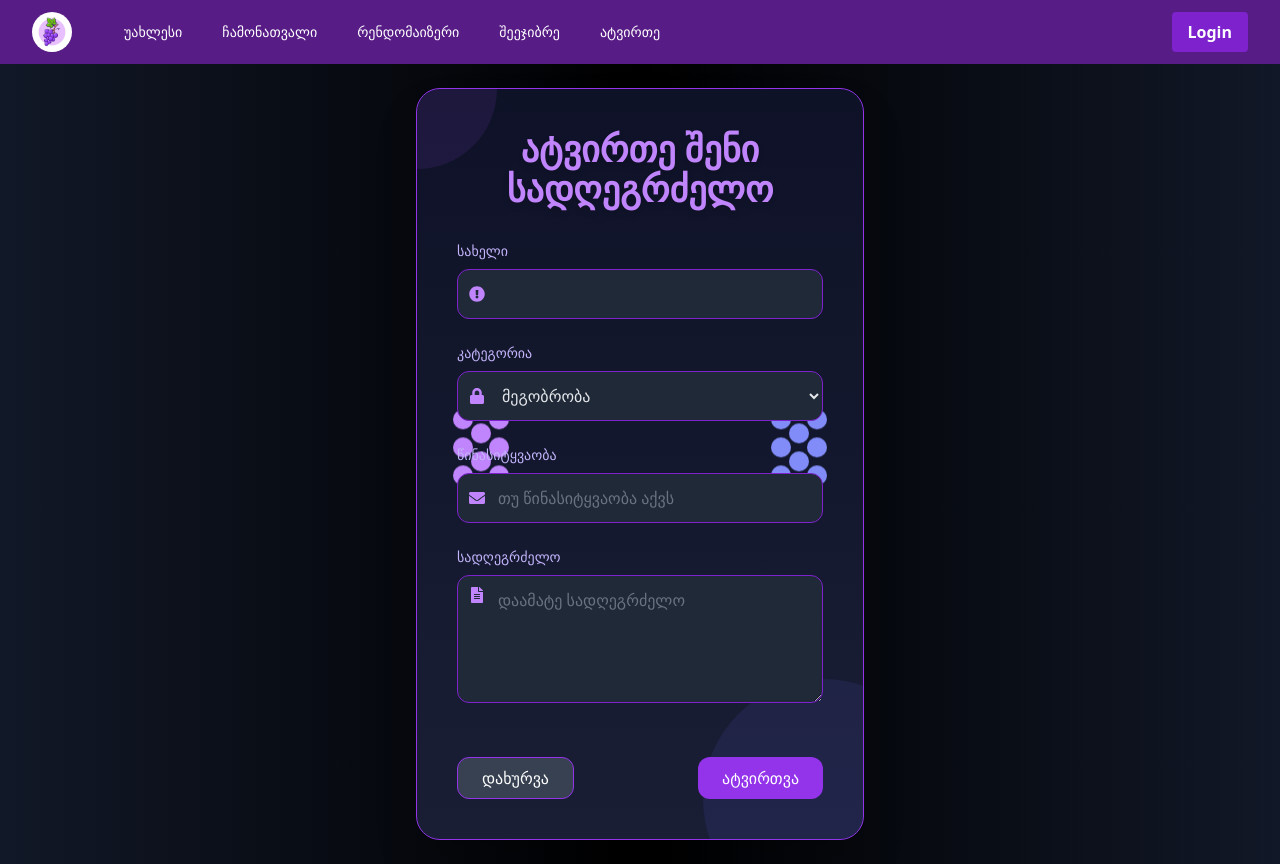
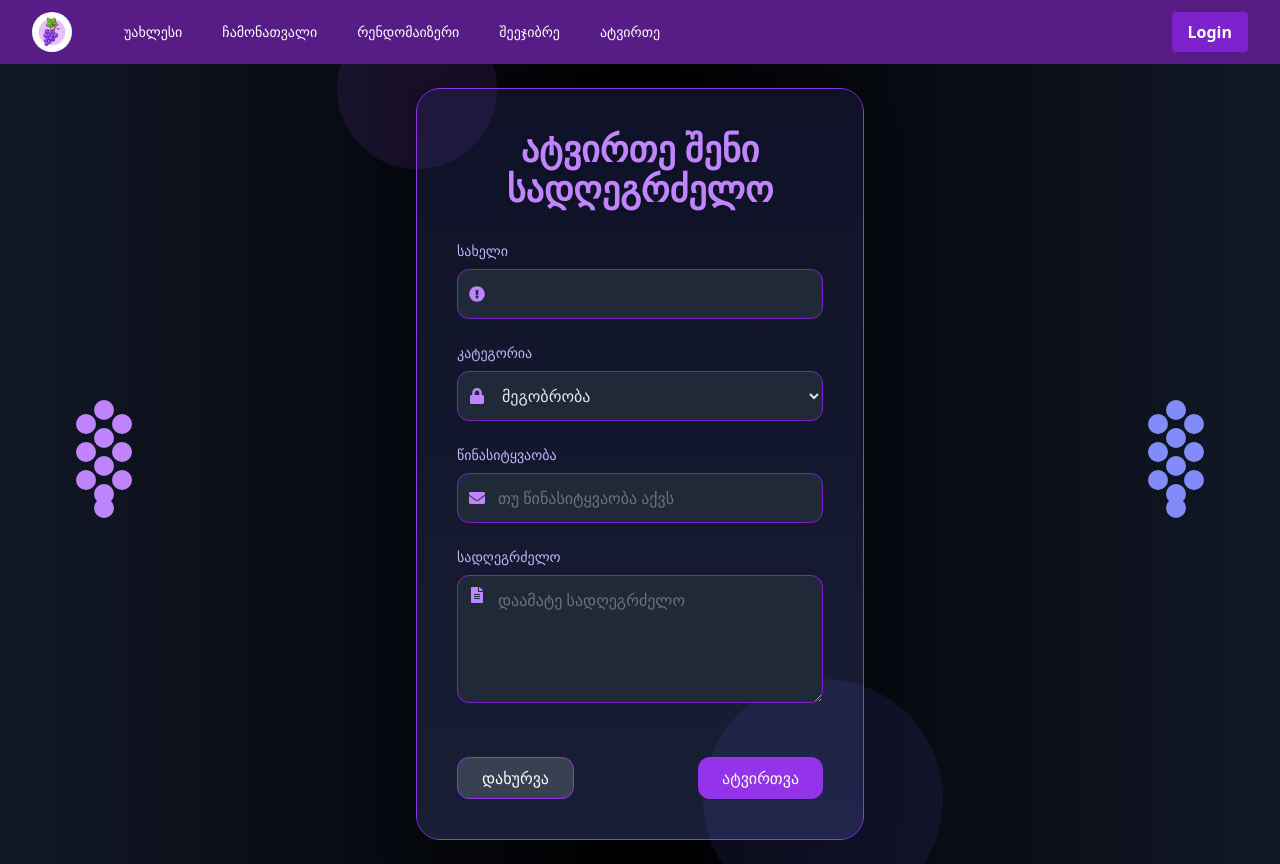
Before and after one commit to Matheus-The-one/ToastGen, a Next.js app in the folder toastgen/: page /upload in a window 1280 px wide. Built offline with nearby package versions, Linux system fonts and the light colour scheme.

Commit message:
uplaod.tsx updated

```diff
--- a/toastgen/app/(pages)/upload/UploadCard.tsx
+++ b/toastgen/app/(pages)/upload/UploadCard.tsx
@@ -4,19 +4,12 @@ import Grapes from './Grapes';
 
 const UploadCard: React.FC = () => {
   return (
-    <div className="relative flex justify-center items-center min-h-screen bg-gradient-to-r from-gray-900 via-black to-gray-900 p-4">
-      <div className="relative bg-gradient-to-b from-gray-900 to-gray-800 text-gray-200 p-10 rounded-3xl shadow-2xl max-w-md w-full border border-purple-600 overflow-hidden">
+    <div className="relative flex justify-center items-center min-h-screen bg-gradient-to-r from-gray-900 via-black to-gray-900 p-4 overflow-hidden">
+      <div className="relative bg-gradient-to-b from-gray-900 to-gray-800 text-gray-200 p-10 rounded-3xl shadow-2xl max-w-md w-full border border-purple-600">
         <div className="absolute top-0 left-0 w-full h-full bg-purple-600 opacity-20 mix-blend-multiply animate-pulse-slow"></div>
         <div className="absolute top-0 left-0 w-full h-full bg-indigo-600 opacity-20 mix-blend-multiply animate-pulse-slow-reverse"></div>
         <div className="absolute -top-20 -left-20 w-40 h-40 bg-purple-500 rounded-full opacity-10 animate-spin-slow"></div>
         <div className="absolute -bottom-20 -right-20 w-60 h-60 bg-indigo-500 rounded-full opacity-10 animate-spin-slow-reverse"></div>
-
-        <div className="absolute top-1/2 left-0 transform -translate-y-1/2">
-          <Grapes className="w-32 h-32 animate-bounce text-purple-400" />
-        </div>
-        <div className="absolute top-1/2 right-0 transform -translate-y-1/2">
-          <Grapes className="w-32 h-32 animate-bounce text-indigo-400" />
-        </div>
 
         <h2 className="text-4xl font-extrabold mb-8 text-center text-purple-400 drop-shadow-md">ატვირთე შენი სადღეგრძელო</h2>
         <form className="space-y-6 relative">
@@ -71,6 +64,14 @@ const UploadCard: React.FC = () => {
           </div>
         </form>
       </div>
+
+      {/* Grapes illustrations outside of the card */}
+      <div className="absolute left-10 top-1/2 transform -translate-y-1/2">
+        <Grapes className="w-32 h-32 text-purple-400" />
+      </div>
+      <div className="absolute right-10 top-1/2 transform -translate-y-1/2">
+        <Grapes className="w-32 h-32 text-indigo-400" />
+      </div>
     </div>
   );
 };
```
